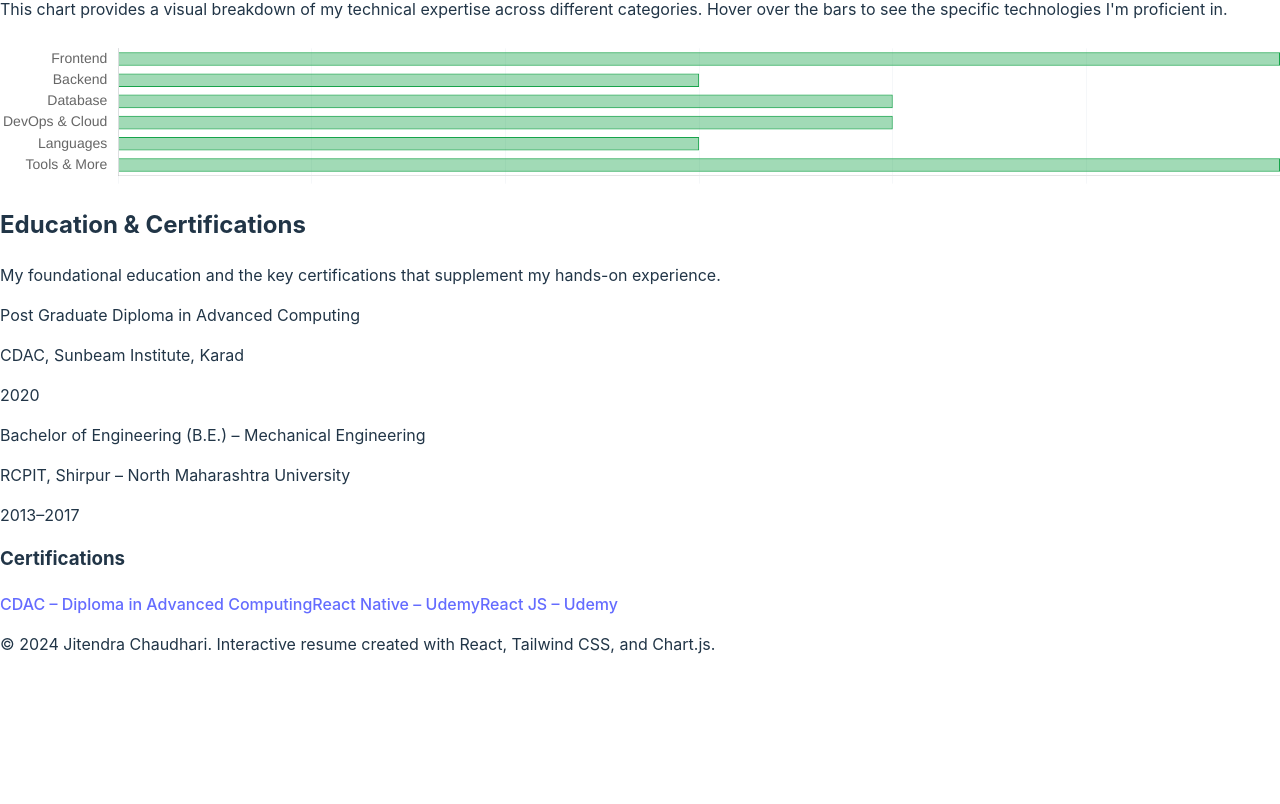
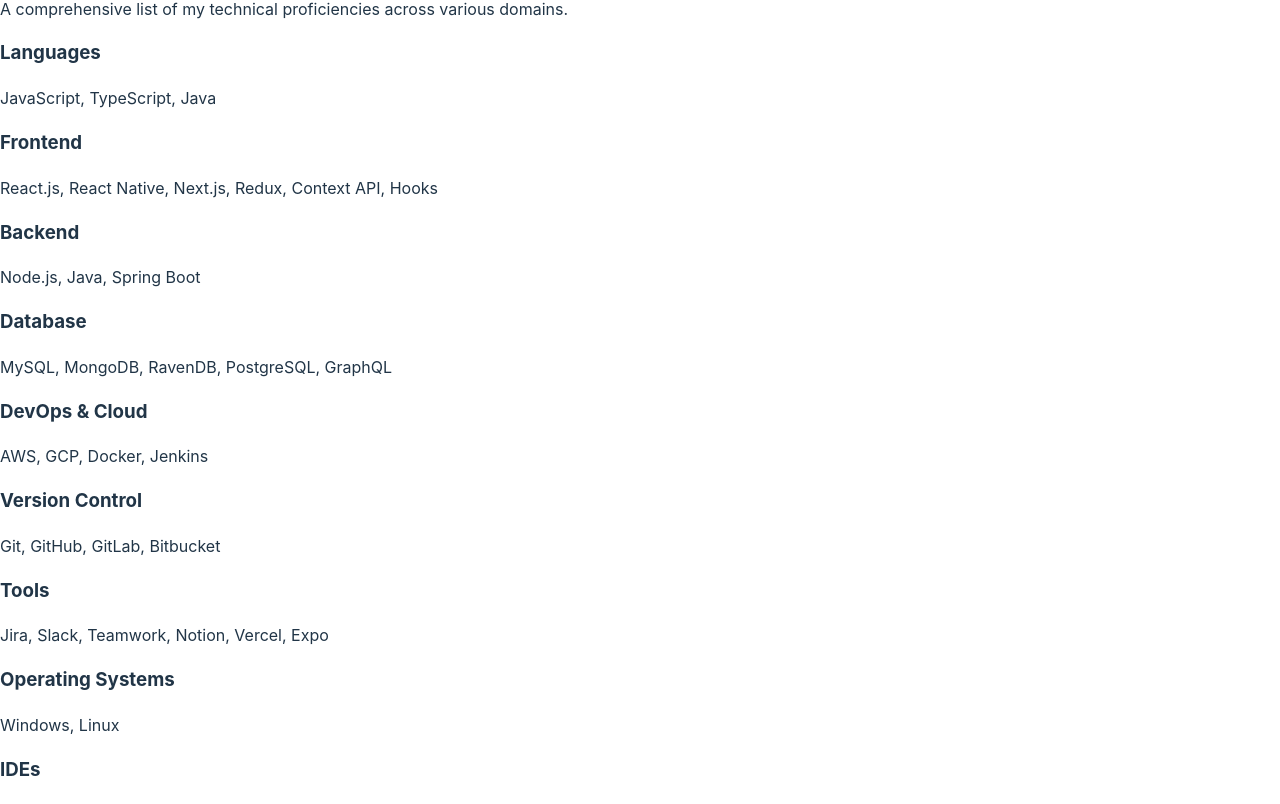
Before and after one commit to jitendrajchaudhari/vite-react, a React (Vite) app: page / in a window 1280 px wide. Shown: the part 7456-8260 px from the top of the page. Before the commit the page ends 8128 px from the top, so only its background shows below. Built offline with nearby package versions, Linux system fonts and the light colour scheme.

Commit message:
Update App.tsx

```diff
--- a/src/App.tsx
+++ b/src/App.tsx
@@ -1,6 +1,5 @@
 import React, { useState, useEffect, useRef } from 'react';
-import Chart from 'chart.js/auto'; // Using 'chart.js/auto' for auto-registration
-import type { ChartOptions, ChartData, TooltipItem } from 'chart.js'; // Import necessary Chart.js types
+// Chart.js imports removed as requested
 
 // Define TypeScript Interfaces for data structures
 interface TimelineItem {
@@ -213,8 +212,8 @@
                 {/* Projects Section */}
                 <ProjectsSection projectsData={projectsData} activeFilter={activeProjectFilter} setActiveFilter={setActiveProjectFilter} />
 
-                {/* Skills Section */}
-                <SkillsSection />
+                {/* Skills Section (Text-based replacement) */}
+                <TextSkillsSection />
 
                 {/* Education Section */}
                 <EducationCertificationsSection educationData={educationData} certificationsData={certificationsData} />
@@ -223,7 +222,7 @@
 
             <footer className="bg-slate-800 text-slate-300 py-6">
                 <div className="container mx-auto text-center text-sm">
-                    <p>&copy; 2024 Jitendra Chaudhari. Interactive resume created with React, Tailwind CSS, and Chart.js.</p>
+                    <p>&copy; 2024 Jitendra Chaudhari. Interactive resume created with React, Tailwind CSS.</p>
                 </div>
             </footer>
         </div>
@@ -351,111 +350,33 @@
     );
 };
 
-// Skills Section Component
-const SkillsSection: React.FC = () => {
-    const chartRef = useRef<HTMLCanvasElement>(null);
-    const chartInstance = useRef<Chart | null>(null); // Store Chart.js instance
-
-    useEffect(() => {
-        if (chartRef.current) {
-            if (chartInstance.current) {
-                chartInstance.current.destroy(); // Destroy previous chart instance
-            }
-
-            const skillsCtx = chartRef.current.getContext('2d');
-            if (!skillsCtx) return; // Ensure context is available
-
-            const skillsData: ChartData<'bar'> = {
-                labels: ['Frontend', 'Backend', 'Database', 'DevOps & Cloud', 'Languages', 'Tools & More'],
-                datasets: [{
-                    label: 'Technologies',
-                    data: [6, 3, 4, 4, 3, 6],
-                    backgroundColor: 'rgba(22, 163, 74, 0.4)',
-                    borderColor: 'rgb(22, 163, 74)',
-                    borderWidth: 1,
-                    barPercentage: 0.8,
-                    categoryPercentage: 0.8
-                }]
-            };
-            const skillDetails: { [key: string]: string } = {
-                'Frontend': 'React.js, React Native, Next.js, Redux, Context API, Hooks',
-                'Backend': 'Node.js, Java, Spring Boot',
-                'Database': 'MySQL, MongoDB, RavenDB, PostgreSQL',
-                'DevOps & Cloud': 'AWS, GCP, Docker, Jenkins',
-                'Languages': 'JavaScript, TypeScript, Java',
-                'Tools & More': 'Git, GitHub, Jira, Vercel, Expo, GraphQL'
-            };
-
-            const options: ChartOptions<'bar'> = {
-                indexAxis: 'y',
-                responsive: true,
-                maintainAspectRatio: false,
-                scales: {
-                    x: {
-                        beginAtZero: true,
-                        grid: {
-                            color: 'rgba(203, 213, 225, 0.2)'
-                        },
-                        ticks: {
-                            display: false
-                        }
-                    },
-                    y: {
-                        grid: {
-                            display: false
-                        },
-                        ticks: {
-                            font: {
-                                size: 14
-                            }
-                        }
-                    }
-                },
-                plugins: {
-                    legend: {
-                        display: false
-                    },
-                    tooltip: {
-                        callbacks: {
-                            label: function(context: TooltipItem<'bar'>) {
-                                const category = context.label;
-                                return skillDetails[category] || '';
-                            }
-                        },
-                        bodyFont: {
-                            size: 14
-                        },
-                        padding: 10
-                    }
-                },
-                animation: {
-                    duration: 1000,
-                    easing: 'easeInOutQuad'
-                }
-            };
-
-            chartInstance.current = new Chart(skillsCtx, {
-                type: 'bar',
-                data: skillsData,
-                options: options
-            });
-        }
-
-        return () => {
-            if (chartInstance.current) {
-                chartInstance.current.destroy();
-            }
-        };
-    }, []); // Empty dependency array means this runs once on mount
+// Skills Section Component (Text-based replacement)
+const TextSkillsSection: React.FC = () => {
+    const skillDetails: { [key: string]: string } = {
+        'Languages': 'JavaScript, TypeScript, Java',
+        'Frontend': 'React.js, React Native, Next.js, Redux, Context API, Hooks',
+        'Backend': 'Node.js, Java, Spring Boot',
+        'Database': 'MySQL, MongoDB, RavenDB, PostgreSQL, GraphQL',
+        'DevOps & Cloud': 'AWS, GCP, Docker, Jenkins',
+        'Version Control': 'Git, GitHub, GitLab, Bitbucket',
+        'Tools': 'Jira, Slack, Teamwork, Notion, Vercel, Expo',
+        'Operating Systems': 'Windows, Linux',
+        'IDEs': 'Visual Studio Code, WebStorm'
+    };
 
     return (
         <section id="skills" className="py-16 md:py-24 fade-in">
             <h2 className="text-3xl font-bold tracking-tight text-center text-slate-900">Technical Skills</h2>
             <p className="mt-4 max-w-3xl mx-auto text-lg text-center text-slate-600">
-                This chart provides a visual breakdown of my technical expertise across different categories. Hover over the bars to see the specific technologies I'm proficient in.
+                A comprehensive list of my technical proficiencies across various domains.
             </p>
-            <div className="mt-12 chart-container">
-                <canvas ref={chartRef}></canvas>
+            <div className="mt-12 max-w-4xl mx-auto bg-white p-8 rounded-lg shadow-md grid grid-cols-1 md:grid-cols-2 gap-y-6 gap-x-8">
+                {Object.entries(skillDetails).map(([category, skills], index) => (
+                    <div key={index} className="flex flex-col">
+                        <h3 className="text-lg font-semibold text-cyan-700 mb-1">{category}</h3>
+                        <p className="text-slate-700 text-base">{skills}</p>
+                    </div>
+                ))}
             </div>
         </section>
     );
```
